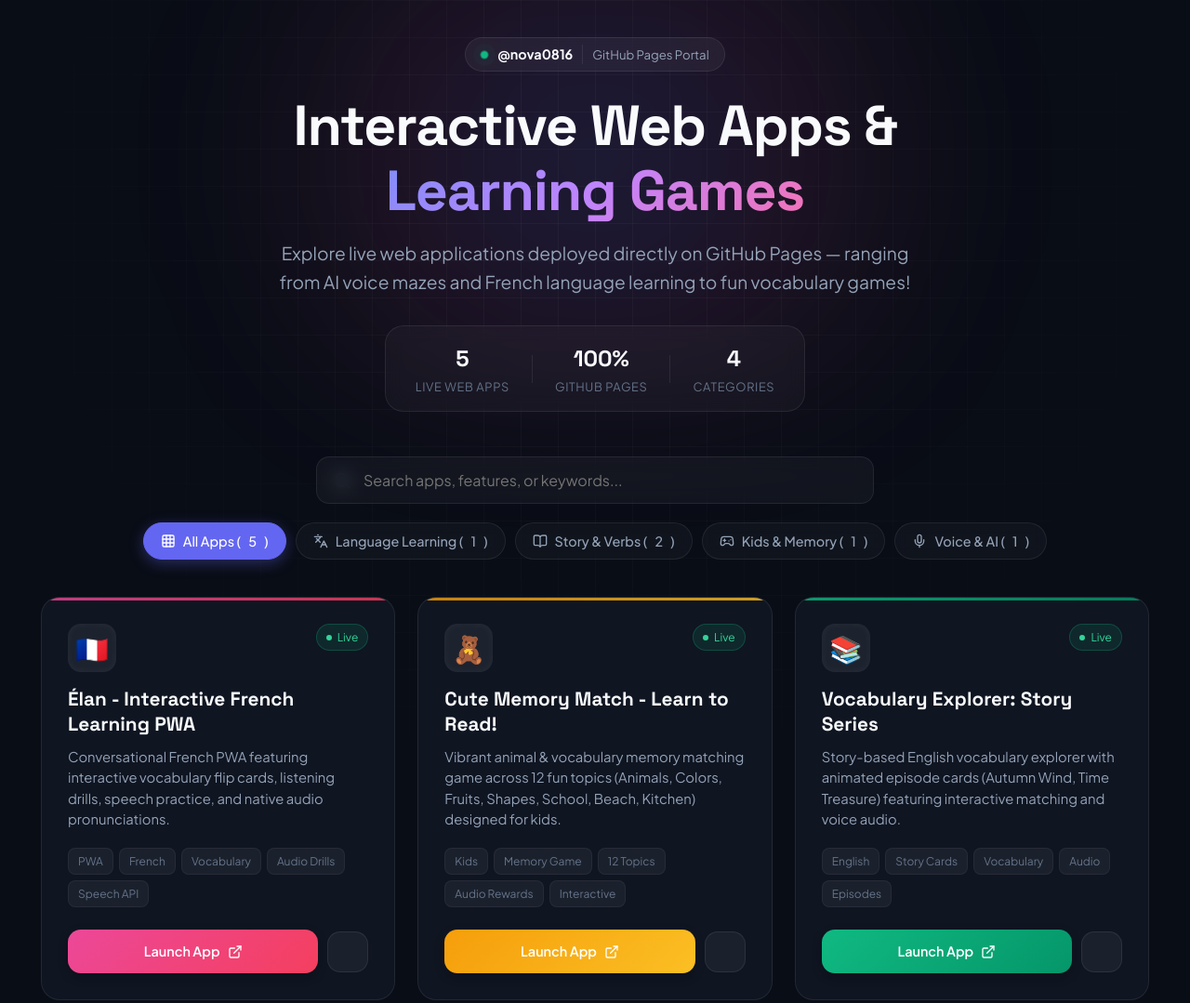
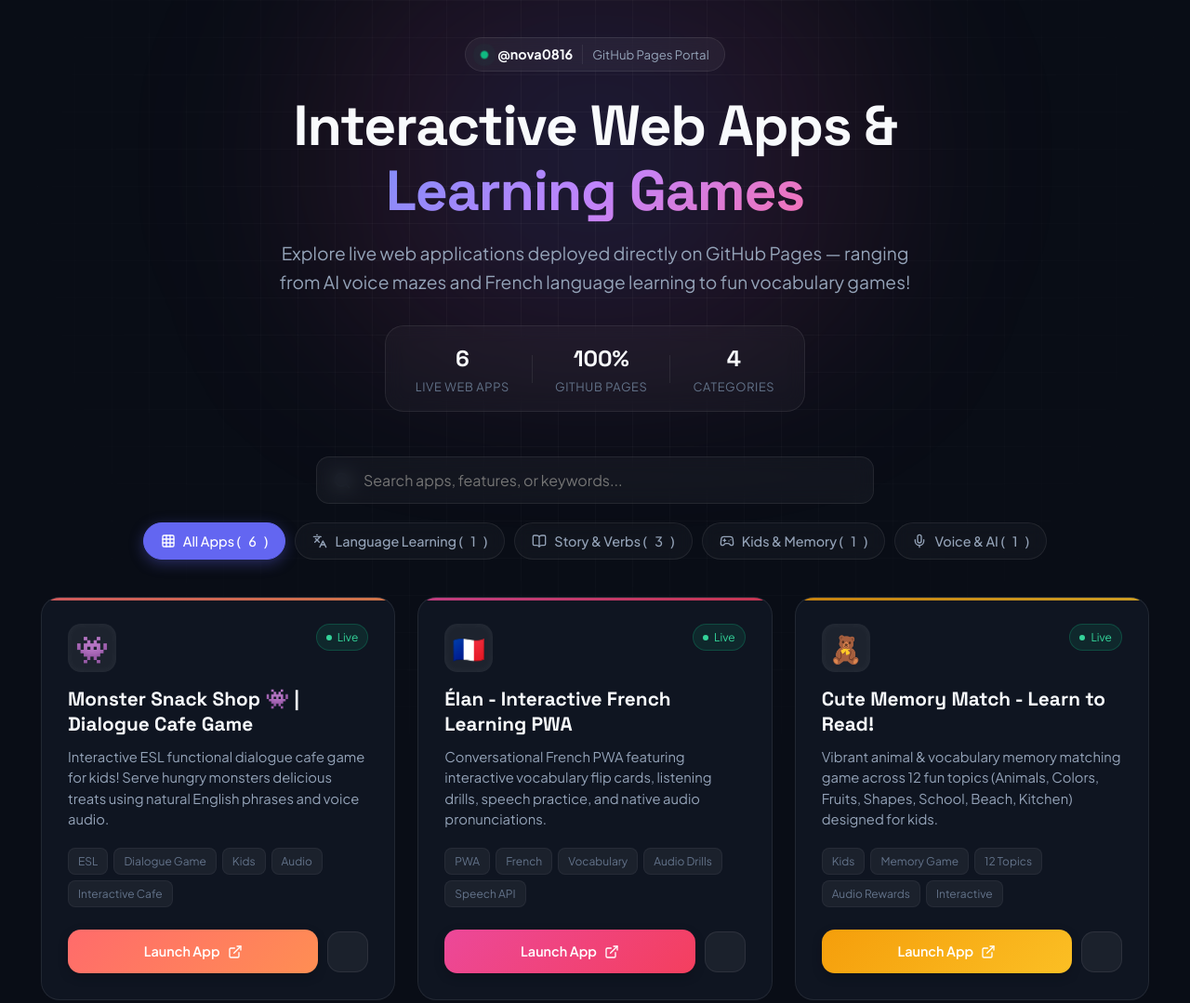
Before and after one commit to nova0816/nova0816.github.io, a plain HTML site: page index.html in a window 1280 px wide. Shown: the top 1079 px of the page at 93% size. Drawn offline with nearby package versions, Linux system fonts and the light colour scheme.

Commit message:
Add Monster Snack Shop game card to portal

```diff
--- a/app.js
+++ b/app.js
@@ -1,5 +1,17 @@
 // Nova's Web Apps Database
 const APPS_DATA = [
+  {
+    id: "MonsterSnackShop",
+    title: "Monster Snack Shop 👾 | Dialogue Cafe Game",
+    category: "english",
+    icon: "👾",
+    description: "Interactive ESL functional dialogue cafe game for kids! Serve hungry monsters delicious treats using natural English phrases and voice audio.",
+    url: "https://nova0816.github.io/MonsterSnackShop/",
+    repoUrl: "https://github.com/nova0816/MonsterSnackShop",
+    tags: ["ESL", "Dialogue Game", "Kids", "Audio", "Interactive Cafe"],
+    accent: "linear-gradient(135deg, #ff6b6b, #ff8e53)",
+    glow: "rgba(255, 107, 107, 0.25)"
+  },
   {
     id: "LearnFrench",
     title: "Élan - Interactive French Learning PWA",
@@ -214,6 +226,9 @@ function updateCategoryCounts() {
     const el = document.getElementById(`cat-count-${cat}`);
     if (el) el.textContent = counts[cat];
   });
+
+  const totalAppsEl = document.getElementById("total-apps-count");
+  if (totalAppsEl) totalAppsEl.textContent = APPS_DATA.length;
 }
 
 // Utility: Escape HTML
--- a/index.html
+++ b/index.html
@@ -40,7 +40,7 @@
       <!-- Stats Bar -->
       <div class="stats-bar">
         <div class="stat-card">
-          <span class="stat-value" id="total-apps-count">5</span>
+          <span class="stat-value" id="total-apps-count">6</span>
           <span class="stat-label">Live Web Apps</span>
         </div>
         <div class="stat-divider"></div>
```
